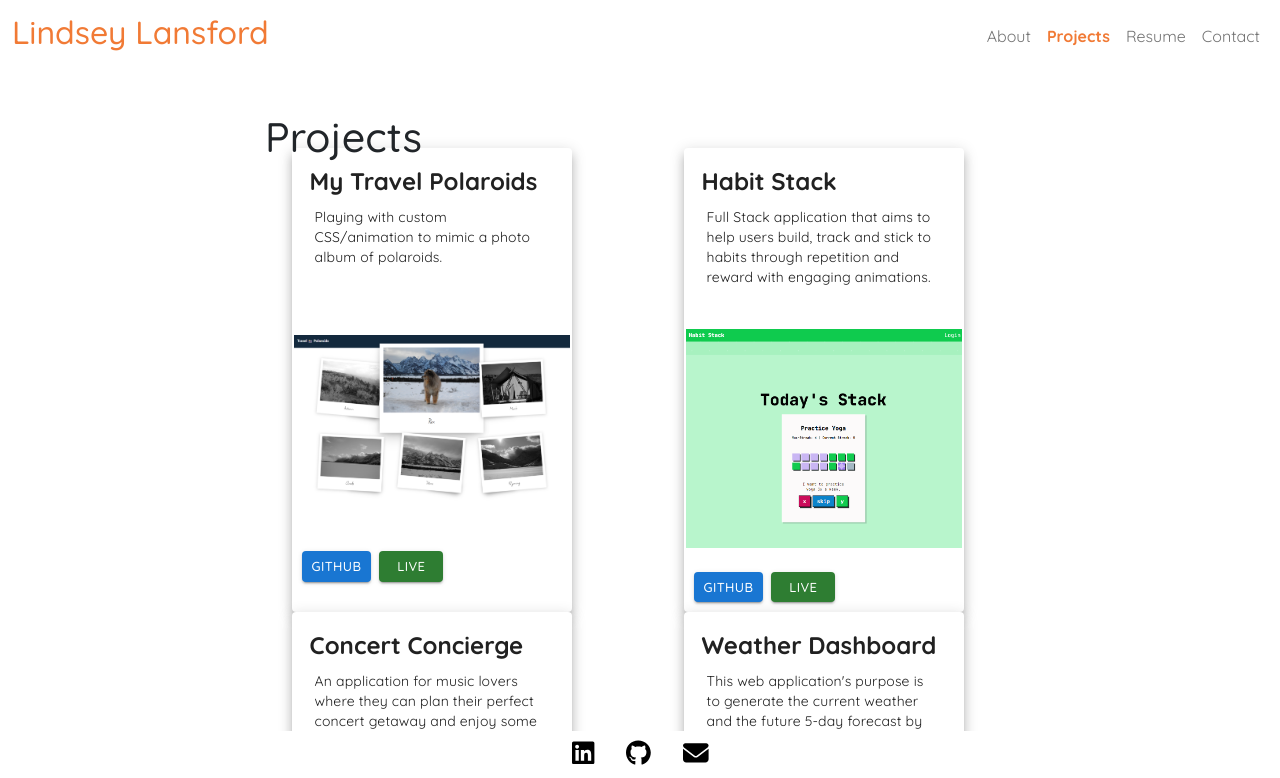
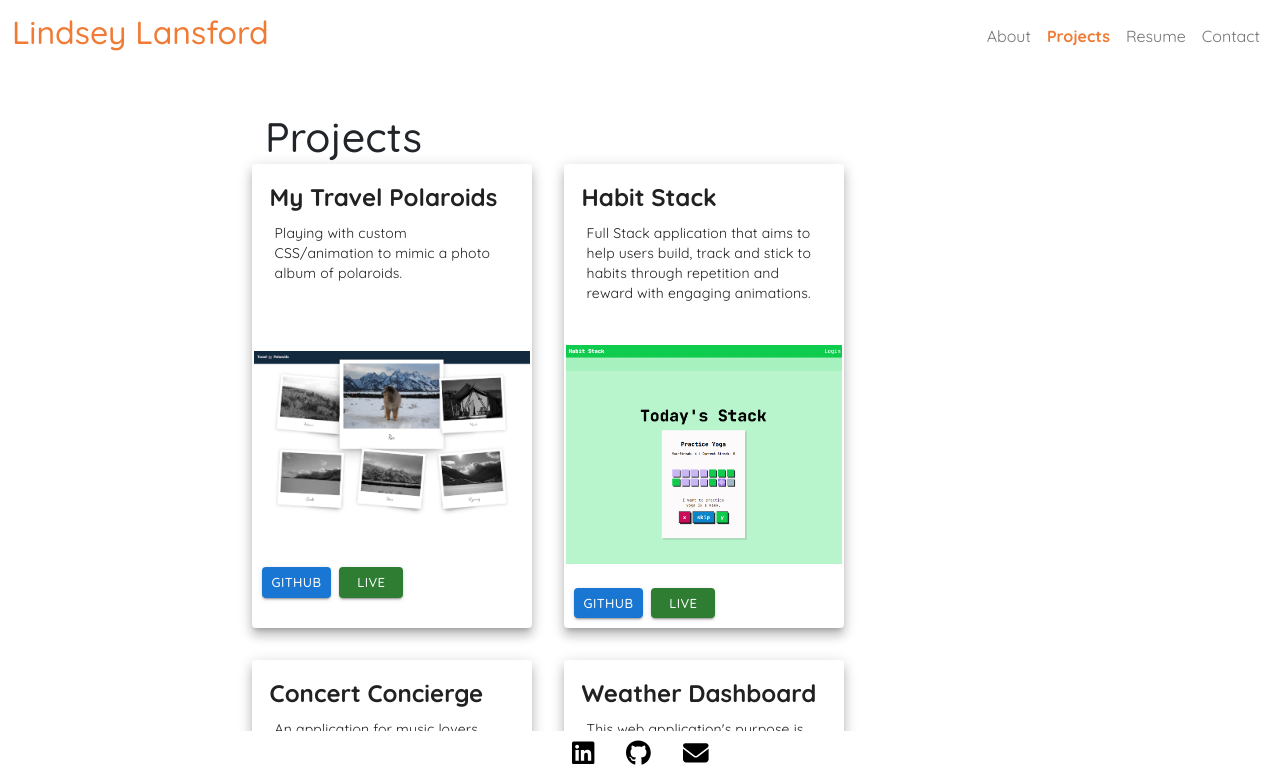
Before and after one commit to lindsey-lansford/react-portfolio, a React (Create React App) app: page /react-portfolio/portfolio in a window 1280 px wide. Shown: the top 778 px of the page. Built offline with nearby package versions, Linux system fonts and the light colour scheme; what react-animations would draw is missing.

Commit message:
removing old css class

```diff
--- a/src/pages/Portfolio.js
+++ b/src/pages/Portfolio.js
@@ -99,8 +99,8 @@ const Portfolio = () => {
 
   const renderLayout = (project, index) => {
     return (
-      <Card sx={{ maxWidth: 280, margin: "0 auto", padding: "0.1em" }} key={index}
-        raised className="box"
+      <Card sx={{ maxWidth: 280, margin: "1rem", padding: "0.1em" }} key={index}
+        raised
       >
         <CardContent>
           <Typography gutterBottom component="div" variant="h5">
```
